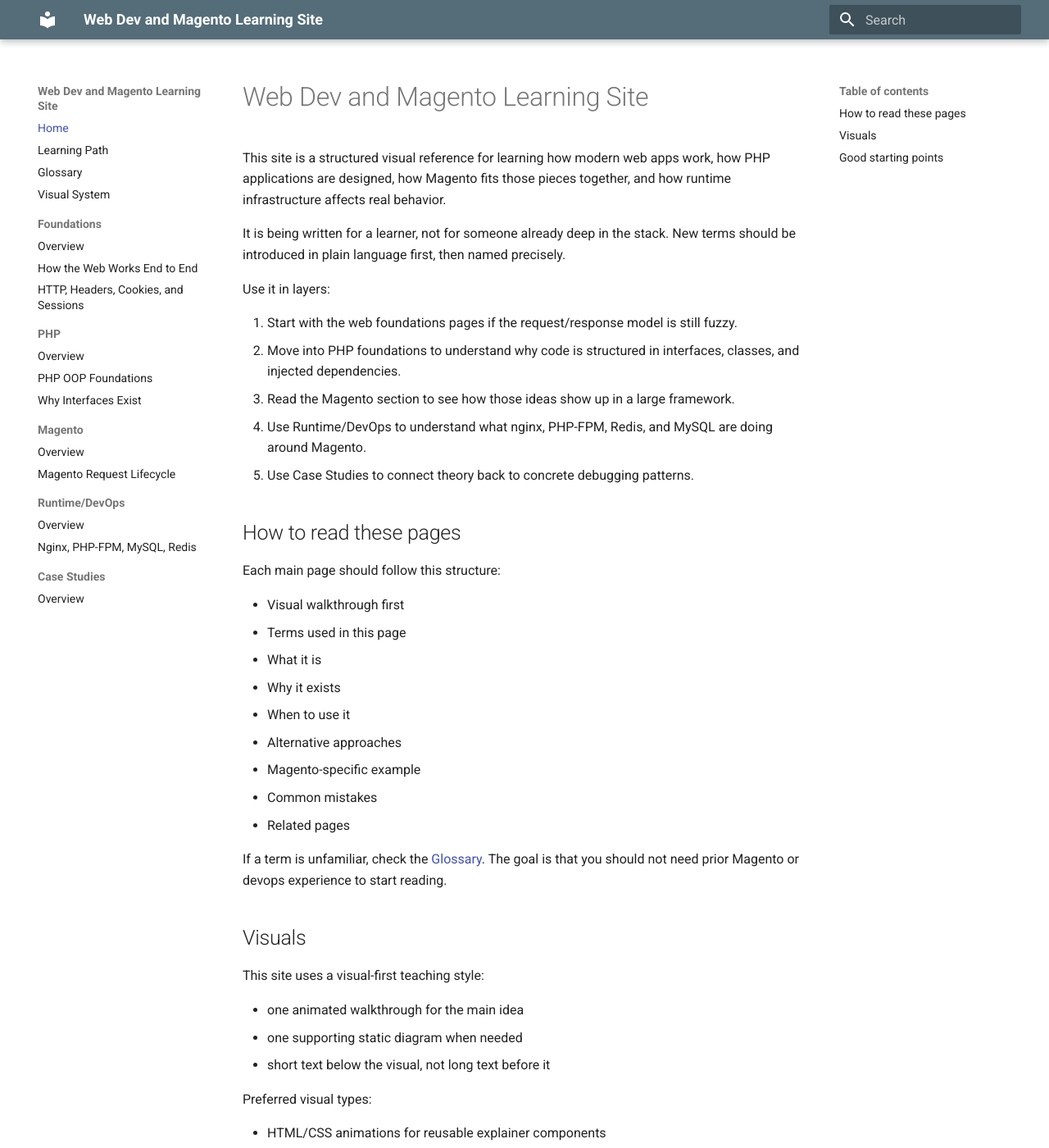
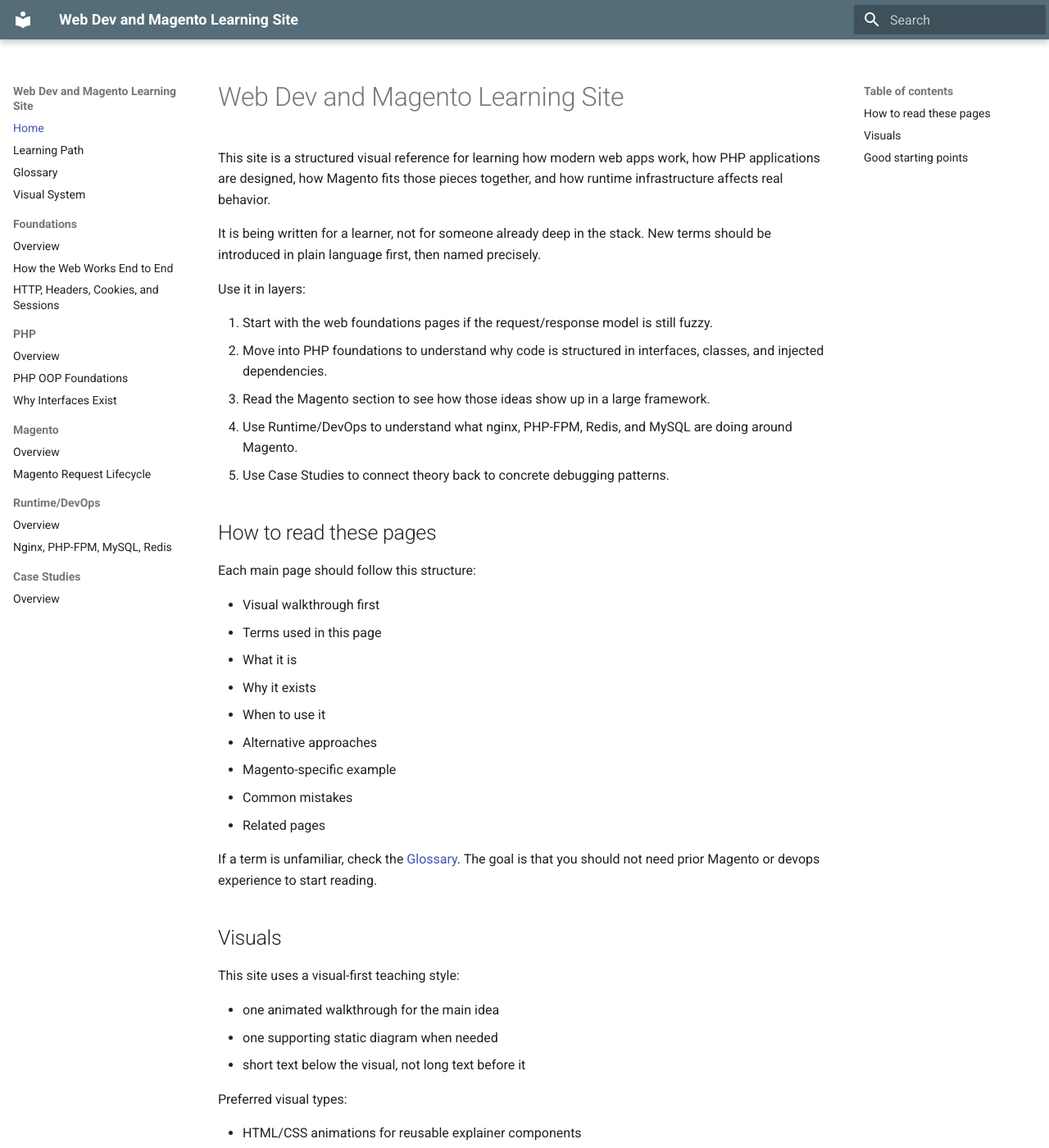
Before and after one commit to jambardnishvili/web-dev-magento-learning, an MkDocs documentation site: the page built from docs/index.md, in a window 1280 px wide and 1400 px high. Shown: the whole window at 82% size. Built offline with MkDocs 1.6.1 and Material for MkDocs 9.7.7, drawn with Linux system fonts in a browser that asks for light colours.

Commit message:
Widen docs content area

```diff
--- a/docs/stylesheets/extra.css
+++ b/docs/stylesheets/extra.css
@@ -1,3 +1,12 @@
+.md-grid {
+  max-width: 96rem;
+}
+
+.md-content__inner,
+.md-typeset {
+  max-width: none;
+}
+
 .md-typeset .mermaid {
   text-align: center;
 }
```
